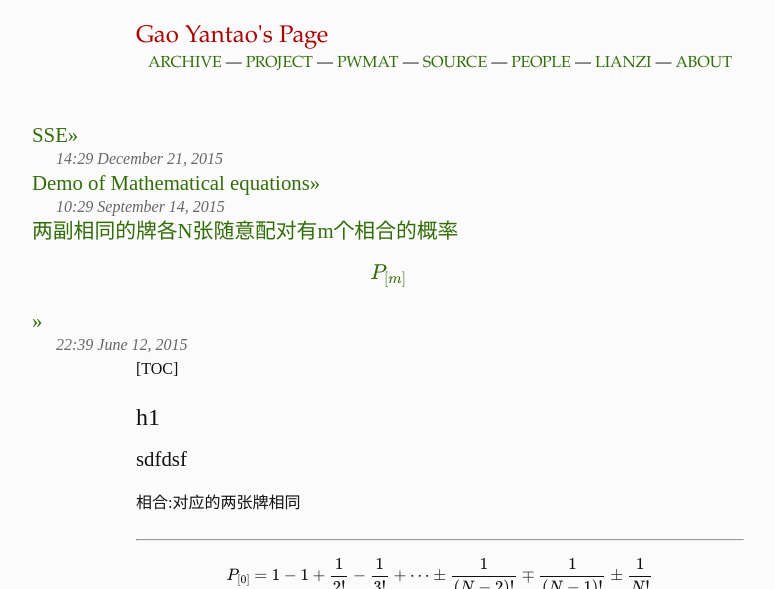
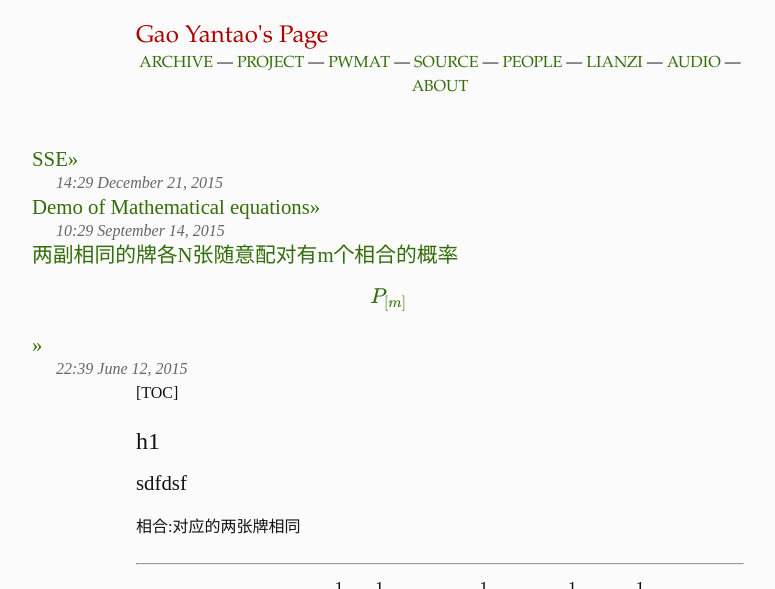
Before and after one commit to here1009/here1009.github.io, a Jekyll site: the page built from index.html, in a window 1280 px wide and 900 px high, cut to the strip 0-589 px from the top of the window. Shown: the whole strip, without its empty margins (200-975 px from the left). Built offline with Jekyll 4.4.1, drawn with Linux system fonts in a browser that asks for light colours; Markdown is read by kramdown in place of the engine named in the settings; formulas are drawn with MathJax 3.

Commit message:
add music page

```diff
--- a/_layouts/default.html
+++ b/_layouts/default.html
@@ -34,6 +34,7 @@
     <a href="/pages/sources.html">SOURCE</a> &mdash;
     <a href="/pages/people.html">PEOPLE</a> &mdash;
     <a href="/pages/lianzis.html">LIANZI</a> &mdash;
+    <a href="/pages/audios.html">AUDIO</a> &mdash;
     <a href="/pages/about.html">ABOUT</a>
     </p>
     <div id="content">
--- /dev/null
+++ b/pages/audios.markdown
@@ -0,0 +1,6 @@
+---
+layout: page
+title: Audios
+---
+
+* <iframe frameborder="no" border="0" marginwidth="0" marginheight="0" width=298 height=52 src="//music.163.com/outchain/player?type=2&id=2177197&auto=0&height=32"></iframe>
```
